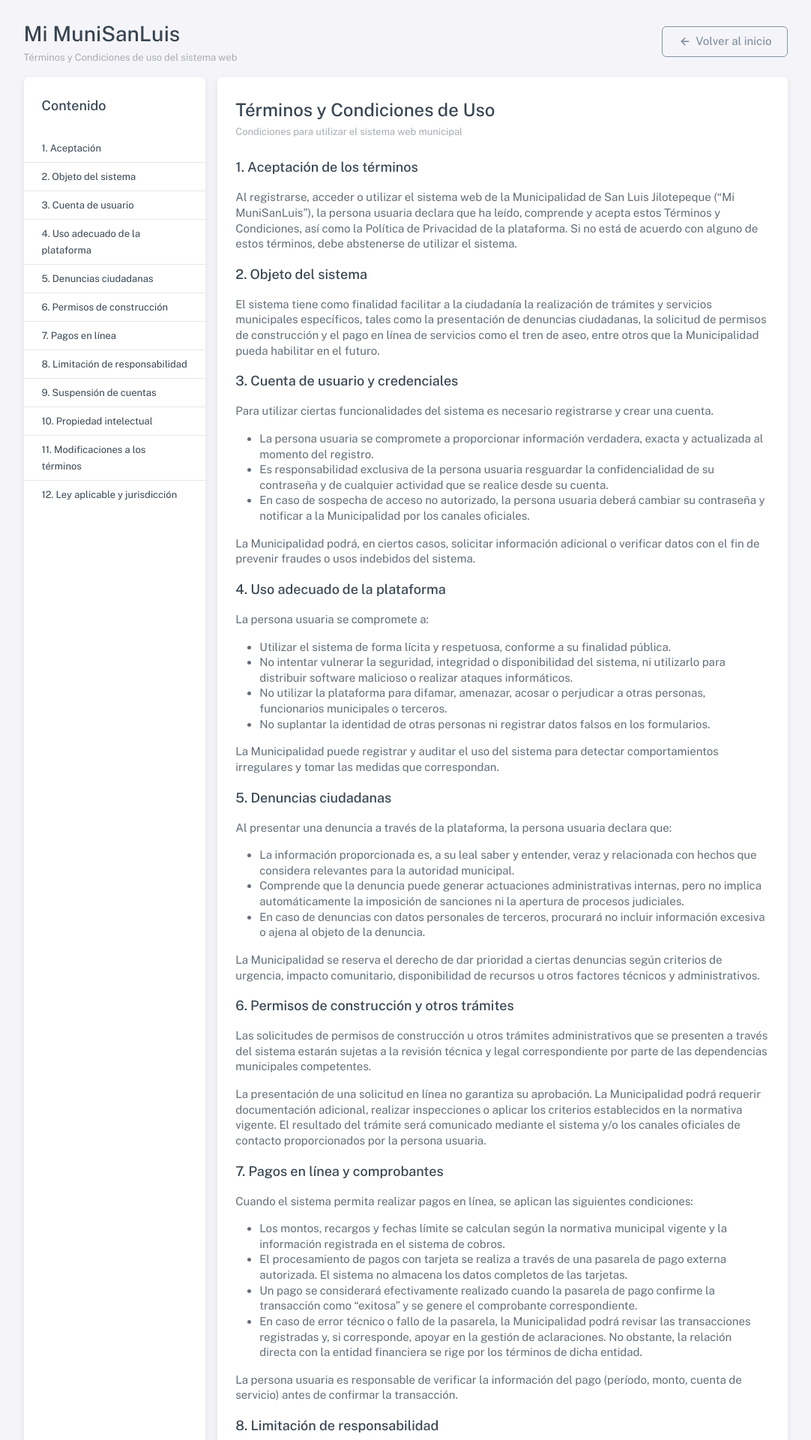
After one commit to luisr34k/ProjectMuni, a Django app: page /terminos-y-condiciones/ in a window 1280 px wide. The commit adds this page. Shown: the top 1920 px of the page at 75% size, without its empty margins (99-1181 px from the left). Run offline with Django 5.2, Linux system fonts and the light colour scheme; some libraries are stand-ins or nearby versions.

Commit message:
agregado v1 terminos y condiciones

```diff
--- a/dashboard/forms.py
+++ b/dashboard/forms.py
@@ -18,6 +18,7 @@ class RegistroUsuarioForm(forms.ModelForm):
         }),
         label="Contraseña"
     )
+
     password2 = forms.CharField(
         widget=forms.PasswordInput(attrs={
             'class': 'form-control',
@@ -26,9 +27,18 @@ class RegistroUsuarioForm(forms.ModelForm):
         label="Confirmar contraseña"
     )
 
+    acepto_terminos = forms.BooleanField(
+        required=True,
+        label="Acepto los Términos y Condiciones y la Política de Privacidad",
+        widget=forms.CheckboxInput(attrs={
+            "class": "form-check-input"
+        })
+    )
+
     class Meta:
         model = Usuario
         fields = ['nombre', 'apellido', 'correo', 'telefono']
+
         widgets = {
             'nombre': forms.TextInput(attrs={
                 'class': 'form-control',
--- a/dashboard/models.py
+++ b/dashboard/models.py
@@ -48,6 +48,12 @@ class Usuario(AbstractBaseUser, PermissionsMixin):
     token_creado_en = models.DateTimeField(default=timezone.now)  # Fecha para validar 24h
     tipo_usuario = models.CharField(max_length=20, choices=TIPO_USUARIO_CHOICES, default='ciudadano')
     creado_en = models.DateTimeField(auto_now_add=True)
+    acepta_terminos = models.BooleanField(default=False)
+    terminos_aceptados_en = models.DateTimeField(null=True, blank=True)
+    terminos_version = models.CharField(
+        max_length=20,
+        default="v1-2025-11",  # o lo que quieras usar como etiqueta de versión
+    )
 
     # Requeridos por Django
     is_staff = models.BooleanField(default=False)
--- /dev/null
+++ b/dashboard/templates/auth/terminos.html
@@ -0,0 +1,326 @@
+{% load static %}
+<!doctype html>
+<html
+  lang="es"
+  class="light-style layout-wide customizer-hide"
+  dir="ltr"
+  data-theme="theme-default"
+  data-assets-path="{% get_static_prefix %}"
+  data-template="vertical-menu-template-free"
+  data-style="light">
+  <head>
+    <meta charset="utf-8" />
+    <meta
+      name="viewport"
+      content="width=device-width, initial-scale=1.0, user-scalable=no, minimum-scale=1.0, maximum-scale=1.0" />
+
+    <title>Términos y Condiciones - Mi MuniSanLuis</title>
+
+    <!-- Favicon -->
+    <link rel="icon" type="image/x-icon" href="{% static 'img/favicon/favicon.ico' %}" />
+
+    <!-- Fonts -->
+    <link rel="preconnect" href="https://fonts.googleapis.com" />
+    <link rel="preconnect" href="https://fonts.gstatic.com" crossorigin />
+    <link
+      href="https://fonts.googleapis.com/css2?family=Public+Sans:ital,wght@0,300;0,400;0,500;0,600;0,700;1,300;1,400;1,500;1,600;1,700&display=swap"
+      rel="stylesheet" />
+
+    <!-- Icons -->
+    <link rel="stylesheet" href="{% static 'vendor/fonts/boxicons.css' %}" />
+
+    <!-- Core CSS -->
+    <link rel="stylesheet" href="{% static 'vendor/css/core.css' %}" class="template-customizer-core-css" />
+    <link rel="stylesheet" href="{% static 'vendor/css/theme-default.css' %}" class="template-customizer-theme-css" />
+    <link rel="stylesheet" href="{% static 'css/demo.css' %}" />
+
+    <!-- Vendors CSS -->
+    <link rel="stylesheet" href="{% static 'vendor/libs/perfect-scrollbar/perfect-scrollbar.css' %}" />
+
+    <!-- Page CSS -->
+    <link rel="stylesheet" href="{% static 'vendor/css/pages/page-auth.css' %}" />
+
+    <!-- Helpers -->
+    <script src="{% static 'vendor/js/helpers.js'%}"></script>
+    <script src="{% static 'js/config.js' %}"></script>
+  </head>
+
+  <body>
+    <div class="container-xxl py-6">
+      <div class="row justify-content-center">
+        <div class="col-12 col-xl-10">
+          <div class="d-flex justify-content-between align-items-center mb-4">
+            <div>
+              <h3 class="mb-0">Mi MuniSanLuis</h3>
+              <small class="text-muted">Términos y Condiciones de uso del sistema web</small>
+            </div>
+            <a href="{% url 'index' %}" class="btn btn-outline-secondary d-none d-md-inline-flex">
+              <i class="bx bx-left-arrow-alt me-1"></i> Volver al inicio
+            </a>
+          </div>
+
+          <div class="row g-4">
+            <!-- Sidebar índice -->
+            <div class="col-12 col-lg-3">
+              <div class="card h-100">
+                <div class="card-header">
+                  <h5 class="mb-0">Contenido</h5>
+                </div>
+                <div class="list-group list-group-flush small">
+                  <a href="#aceptacion" class="list-group-item list-group-item-action">1. Aceptación</a>
+                  <a href="#objeto" class="list-group-item list-group-item-action">2. Objeto del sistema</a>
+                  <a href="#cuenta" class="list-group-item list-group-item-action">3. Cuenta de usuario</a>
+                  <a href="#uso" class="list-group-item list-group-item-action">4. Uso adecuado de la plataforma</a>
+                  <a href="#denuncias" class="list-group-item list-group-item-action">5. Denuncias ciudadanas</a>
+                  <a href="#permisos" class="list-group-item list-group-item-action">6. Permisos de construcción</a>
+                  <a href="#pagos" class="list-group-item list-group-item-action">7. Pagos en línea</a>
+                  <a href="#responsabilidad" class="list-group-item list-group-item-action">8. Limitación de responsabilidad</a>
+                  <a href="#suspension" class="list-group-item list-group-item-action">9. Suspensión de cuentas</a>
+                  <a href="#propiedad" class="list-group-item list-group-item-action">10. Propiedad intelectual</a>
+                  <a href="#modificaciones" class="list-group-item list-group-item-action">11. Modificaciones a los términos</a>
+                  <a href="#ley" class="list-group-item list-group-item-action">12. Ley aplicable y jurisdicción</a>
+                </div>
+              </div>
+            </div>
+
+            <!-- Contenido principal -->
+            <div class="col-12 col-lg-9">
+              <div class="card">
+                <div class="card-header d-flex justify-content-between align-items-center">
+                  <div>
+                    <h4 class="mb-0">Términos y Condiciones de Uso</h4>
+                    <small class="text-muted">
+                      Condiciones para utilizar el sistema web municipal
+                    </small>
+                  </div>
+                </div>
+                <div class="card-body">
+                  <section id="aceptacion" class="mb-4">
+                    <h5>1. Aceptación de los términos</h5>
+                    <p class="mb-0">
+                      Al registrarse, acceder o utilizar el sistema web de la Municipalidad de
+                      San Luis Jilotepeque (“Mi MuniSanLuis”), la persona usuaria declara que ha
+                      leído, comprende y acepta estos Términos y Condiciones, así como la
+                      Política de Privacidad de la plataforma. Si no está de acuerdo con alguno
+                      de estos términos, debe abstenerse de utilizar el sistema.
+                    </p>
+                  </section>
+
+                  <section id="objeto" class="mb-4">
+                    <h5>2. Objeto del sistema</h5>
+                    <p class="mb-0">
+                      El sistema tiene como finalidad facilitar a la ciudadanía la realización de
+                      trámites y servicios municipales específicos, tales como la presentación de
+                      denuncias ciudadanas, la solicitud de permisos de construcción y el pago en
+                      línea de servicios como el tren de aseo, entre otros que la Municipalidad
+                      pueda habilitar en el futuro.
+                    </p>
+                  </section>
+
+                  <section id="cuenta" class="mb-4">
+                    <h5>3. Cuenta de usuario y credenciales</h5>
+                    <p>Para utilizar ciertas funcionalidades del sistema es necesario registrarse y crear una cuenta.</p>
+                    <ul>
+                      <li>
+                        La persona usuaria se compromete a proporcionar información verdadera,
+                        exacta y actualizada al momento del registro.
+                      </li>
+                      <li>
+                        Es responsabilidad exclusiva de la persona usuaria resguardar la
+                        confidencialidad de su contraseña y de cualquier actividad que se realice
+                        desde su cuenta.
+                      </li>
+                      <li>
+                        En caso de sospecha de acceso no autorizado, la persona usuaria deberá
+                        cambiar su contraseña y notificar a la Municipalidad por los canales
+                        oficiales.
+                      </li>
+                    </ul>
+                    <p class="mb-0">
+                      La Municipalidad podrá, en ciertos casos, solicitar información adicional o
+                      verificar datos con el fin de prevenir fraudes o usos indebidos del sistema.
+                    </p>
+                  </section>
+
+                  <section id="uso" class="mb-4">
+                    <h5>4. Uso adecuado de la plataforma</h5>
+                    <p>La persona usuaria se compromete a:</p>
+                    <ul>
+                      <li>Utilizar el sistema de forma lícita y respetuosa, conforme a su finalidad pública.</li>
+                      <li>
+                        No intentar vulnerar la seguridad, integridad o disponibilidad del sistema,
+                        ni utilizarlo para distribuir software malicioso o realizar ataques
+                        informáticos.
+                      </li>
+                      <li>
+                        No utilizar la plataforma para difamar, amenazar, acosar o perjudicar a
+                        otras personas, funcionarios municipales o terceros.
+                      </li>
+                      <li>
+                        No suplantar la identidad de otras personas ni registrar datos falsos en
+                        los formularios.
+                      </li>
+                    </ul>
+                    <p class="mb-0">
+                      La Municipalidad puede registrar y auditar el uso del sistema para detectar
+                      comportamientos irregulares y tomar las medidas que correspondan.
+                    </p>
+                  </section>
+
+                  <section id="denuncias" class="mb-4">
+                    <h5>5. Denuncias ciudadanas</h5>
+                    <p>Al presentar una denuncia a través de la plataforma, la persona usuaria declara que:</p>
+                    <ul>
+                      <li>
+                        La información proporcionada es, a su leal saber y entender, veraz y
+                        relacionada con hechos que considera relevantes para la autoridad
+                        municipal.
+                      </li>
+                      <li>
+                        Comprende que la denuncia puede generar actuaciones administrativas
+                        internas, pero no implica automáticamente la imposición de sanciones ni
+                        la apertura de procesos judiciales.
+                      </li>
+                      <li>
+                        En caso de denuncias con datos personales de terceros, procurará no
+                        incluir información excesiva o ajena al objeto de la denuncia.
+                      </li>
+                    </ul>
+                    <p class="mb-0">
+                      La Municipalidad se reserva el derecho de dar prioridad a ciertas denuncias
+                      según criterios de urgencia, impacto comunitario, disponibilidad de
+                      recursos u otros factores técnicos y administrativos.
+                    </p>
+                  </section>
+
+                  <section id="permisos" class="mb-4">
+                    <h5>6. Permisos de construcción y otros trámites</h5>
+                    <p>
+                      Las solicitudes de permisos de construcción u otros trámites administrativos
+                      que se presenten a través del sistema estarán sujetas a la revisión técnica
+                      y legal correspondiente por parte de las dependencias municipales
+                      competentes.
+                    </p>
+                    <p class="mb-0">
+                      La presentación de una solicitud en línea no garantiza su aprobación. La
+                      Municipalidad podrá requerir documentación adicional, realizar inspecciones
+                      o aplicar los criterios establecidos en la normativa vigente. El resultado
+                      del trámite será comunicado mediante el sistema y/o los canales oficiales de
+                      contacto proporcionados por la persona usuaria.
+                    </p>
+                  </section>
+
+                  <section id="pagos" class="mb-4">
+                    <h5>7. Pagos en línea y comprobantes</h5>
+                    <p>Cuando el sistema permita realizar pagos en línea, se aplican las siguientes condiciones:</p>
+                    <ul>
+                      <li>
+                        Los montos, recargos y fechas límite se calculan según la normativa
+                        municipal vigente y la información registrada en el sistema de cobros.
+                      </li>
+                      <li>
+                        El procesamiento de pagos con tarjeta se realiza a través de una
+                        pasarela de pago externa autorizada. El sistema no almacena los datos
+                        completos de las tarjetas.
+                      </li>
+                      <li>
+                        Un pago se considerará efectivamente realizado cuando la pasarela de pago
+                        confirme la transacción como “exitosa” y se genere el comprobante
+                        correspondiente.
+                      </li>
+                      <li>
+                        En caso de error técnico o fallo de la pasarela, la Municipalidad podrá
+                        revisar las transacciones registradas y, si corresponde, apoyar en la
+                        gestión de aclaraciones. No obstante, la relación directa con la entidad
+                        financiera se rige por los términos de dicha entidad.
+                      </li>
+                    </ul>
+                    <p class="mb-0">
+                      La persona usuaria es responsable de verificar la información del pago
+                      (período, monto, cuenta de servicio) antes de confirmar la transacción.
+                    </p>
+                  </section>
+
+                  <section id="responsabilidad" class="mb-4">
+                    <h5>8. Limitación de responsabilidad</h5>
+                    <p>
+                      La Municipalidad procurará que el sistema se encuentre disponible y
+                      funcione de manera adecuada; sin embargo, no puede garantizar ausencia
+                      total de errores, interrupciones de servicio, fallas de comunicación,
+                      indisponibilidad temporal o pérdida de datos por causas técnicas, fallas
+                      eléctricas, problemas en la red de internet u otros factores externos.
+                    </p>
+                    <p class="mb-0">
+                      En la medida permitida por la normativa aplicable, la Municipalidad no será
+                      responsable por daños indirectos, lucros cesantes o perjuicios derivados del
+                      uso o imposibilidad de uso de la plataforma. Ello sin perjuicio de las
+                      responsabilidades que puedan derivarse de la legislación guatemalteca
+                      vigente en materia de función pública, transparencia y atención ciudadana.
+                    </p>
+                  </section>
+
+                  <section id="suspension" class="mb-4">
+                    <h5>9. Suspensión o cancelación de cuentas</h5>
+                    <p class="mb-0">
+                      La Municipalidad podrá suspender temporalmente o cancelar en forma
+                      definitiva el acceso de una cuenta de usuario cuando detecte uso fraudulento,
+                      actividades que vulneren la seguridad del sistema, incumplimiento grave de
+                      estos términos o disposiciones legales aplicables, o cuando así lo
+                      determine por motivos de administración interna del sistema. En la medida de
+                      lo posible, se intentará informar al usuario sobre las razones de la medida.
+                    </p>
+                  </section>
+
+                  <section id="propiedad" class="mb-4">
+                    <h5>10. Propiedad intelectual</h5>
+                    <p class="mb-0">
+                      El diseño del sistema, la organización de los contenidos, logotipos,
+                      gráficos, código fuente y demás elementos asociados a “Mi MuniSanLuis” son
+                      de titularidad de la Municipalidad de San Luis Jilotepeque o de terceros que
+                      han autorizado su uso. Queda prohibida su reproducción, modificación o
+                      distribución sin autorización expresa, salvo los casos permitidos por la
+                      normativa aplicable.
+                    </p>
+                  </section>
+
+                  <section id="modificaciones" class="mb-4">
+                    <h5>11. Modificaciones a los Términos y Condiciones</h5>
+                    <p class="mb-0">
+                      La Municipalidad podrá actualizar estos Términos y Condiciones cuando se
+                      introduzcan cambios en el sistema, en la normativa aplicable o en los
+                      procedimientos internos. La versión vigente estará disponible en esta
+                      página. El uso continuado del sistema después de la publicación de cambios
+                      implica la aceptación de los nuevos términos.
+                    </p>
+                  </section>
+
+                  <section id="ley">
+                    <h5>12. Ley aplicable y jurisdicción</h5>
+                    <p class="mb-0">
+                      Estos Términos y Condiciones se rigen por las leyes de la República de
+                      Guatemala. Cualquier controversia relacionada con el uso de la plataforma
+                      deberá ser resuelta, en primera instancia, a través de los mecanismos de
+                      atención y reclamo de la Municipalidad. Sin perjuicio de ello, las partes
+                      podrán acudir a las instancias jurisdiccionales competentes en Guatemala
+                      cuando corresponda.
+                    </p>
+                  </section>
+                </div>
+              </div>
+
+
+            </div>
+          </div>
+        </div>
+      </div>
+    </div>
+
+    <!-- Scripts -->
+    <script src="{% static 'vendor/libs/jquery/jquery.js' %}"></script>
+    <script src="{% static 'vendor/libs/popper/popper.js' %}"></script>
+    <script src="{% static 'vendor/js/bootstrap.js' %}"></script>
+    <script src="{% static 'vendor/libs/perfect-scrollbar/perfect-scrollbar.js' %}"></script>
+    <script src="{% static 'vendor/js/menu.js' %}"></script>
+    <script src="{% static 'js/main.js' %}"></script>
+  </body>
+</html>
--- a/dashboard/urls.py
+++ b/dashboard/urls.py
@@ -13,6 +13,9 @@ urlpatterns = [
     path('logout/', auth.logout_view, name='logout'),
     path('register/', auth.register, name='register'),
     path('activar/<uuid:token>/', auth.activar_cuenta, name='activar_cuenta'),
+    path('terminos-y-condiciones/', auth.terminos_view, name='terminos_condiciones'),
+    path('politica-privacidad/', auth.privacidad_view, name='politica_privacidad'),
+
 
     # Home usuario
     path('index/', user.index, name='index'),
--- a/dashboard/views/auth.py
+++ b/dashboard/views/auth.py
@@ -81,6 +81,8 @@ def register(request):
             usuario = form.save(commit=False)
             usuario.set_password(form.cleaned_data['password'])
             usuario.es_activo = False
+            usuario.acepto_terminos = form.cleaned_data['acepto_terminos']
+            usuario.fecha_aceptacion = timezone.now()
             usuario.save()
 
             # Link de activación
@@ -111,6 +113,12 @@ def register(request):
 
     return render(request, "auth/register.html", {"form": form})
 
+def terminos_view(request):
+    return render(request, "auth/terminos.html")
+
+def privacidad_view(request):
+    return render(request, "auth/privacidad.html")
+
 
 def activar_cuenta(request, token):
     usuario = get_object_or_404(Usuario, token_activacion=token)
```
Also changed, not shown: dashboard/templates/auth/privacidad.html (added, +292 -0 lines), dashboard/templates/auth/register.html (+11 -0 lines), dashboard/migrations/0016_usuario_acepta_terminos_and_more.py (added), db.sqlite3.
